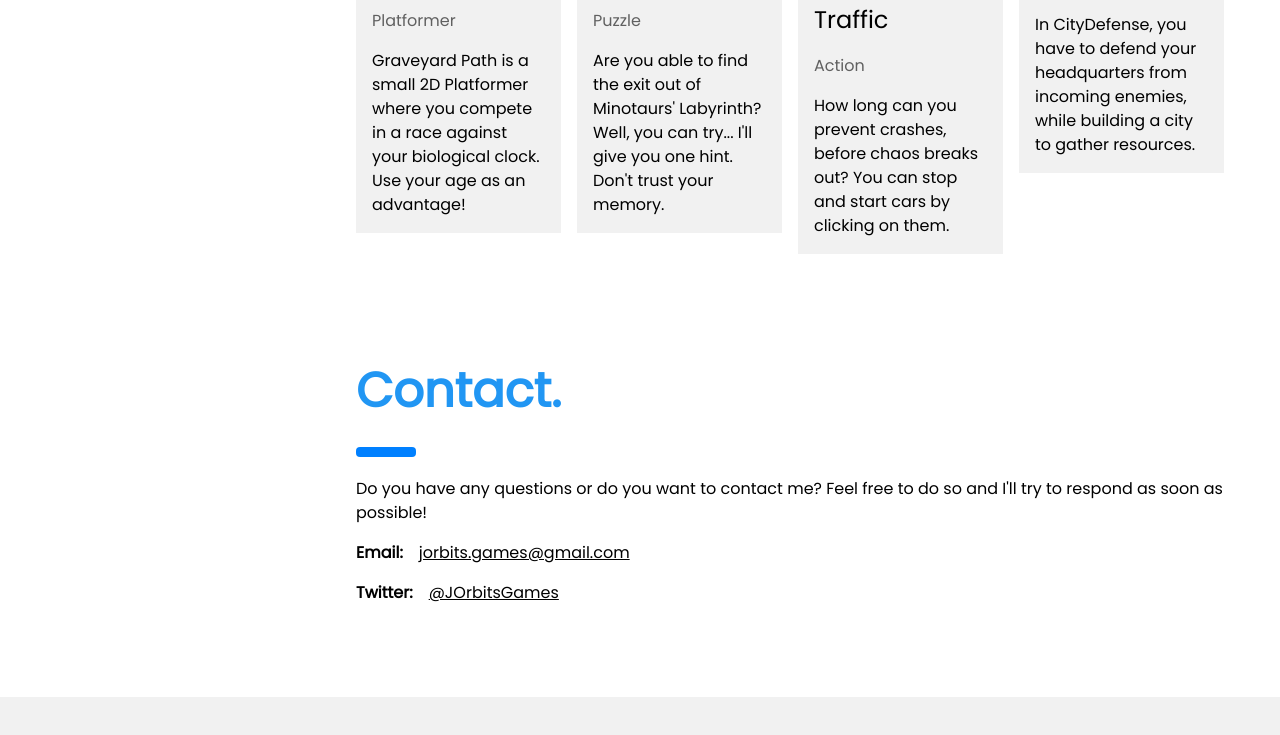
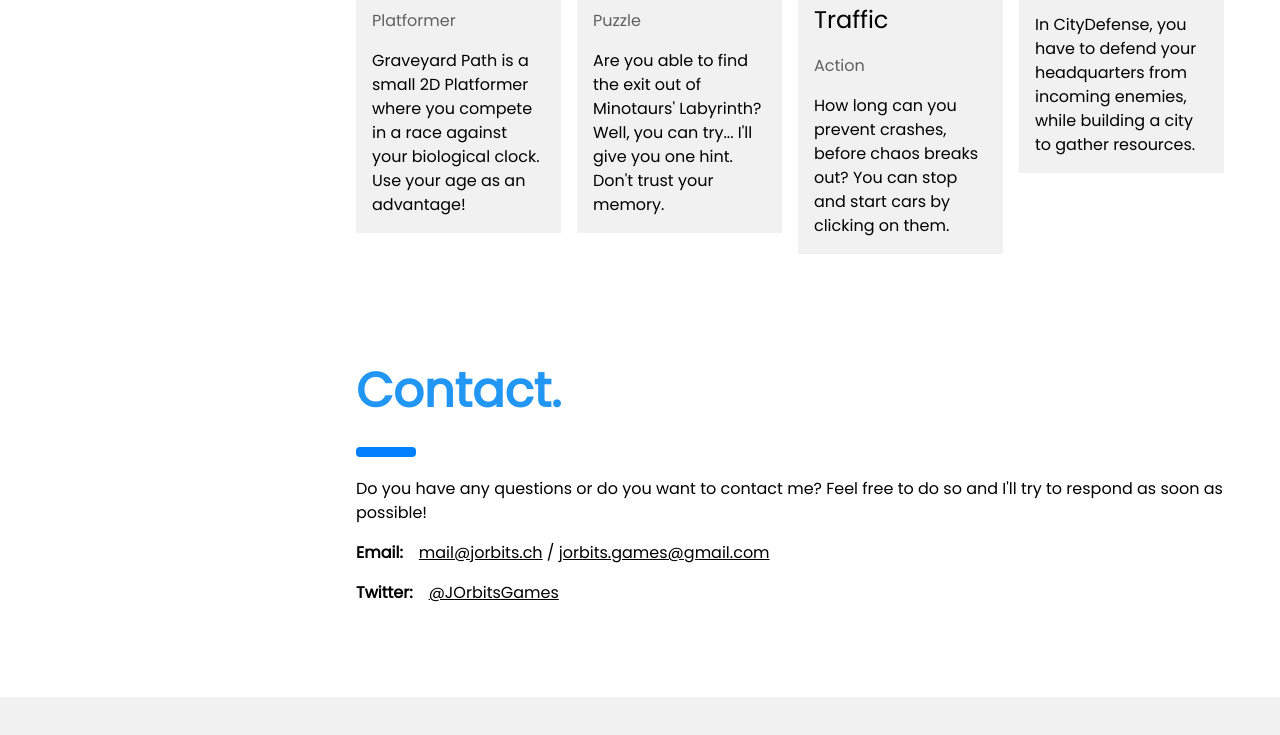
Before and after one commit to JOrbits/JOrbits, a plain HTML site: page portfolio.html in a window 1280 px wide. Shown: the part 1982-2717 px from the top of the page. Drawn offline with nearby package versions, Linux system fonts and the light colour scheme.

Commit message:
Update portfolio.html

```diff
--- a/portfolio.html
+++ b/portfolio.html
@@ -156,7 +156,7 @@ body {font-size:16px;}
     <hr style="width:50px;border:5px solid rgb(0, 128, 255)" class="w3-round">
     <p>Do you have any questions or do you want to contact me? Feel free to do so and I'll try to respond as soon as possible!</p>
 
-    <p><b>Email:</b>&emsp;<a href="mailto: jorbits.games@gmail.com">jorbits.games@gmail.com</a></p>
+    <p><b>Email:</b>&emsp;<a href="mailto: mail@jorbits.ch">mail@jorbits.ch</a> / <a href="mailto: jorbits.games@gmail.com">jorbits.games@gmail.com</a></p>
     <p><b>Twitter:</b>&emsp;<a href="https://twitter.com/JOrbitsGames">@JOrbitsGames</a></p>
   </div>
 
```
